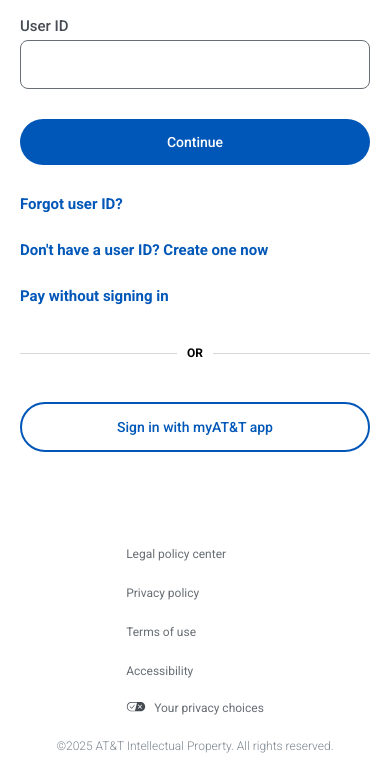
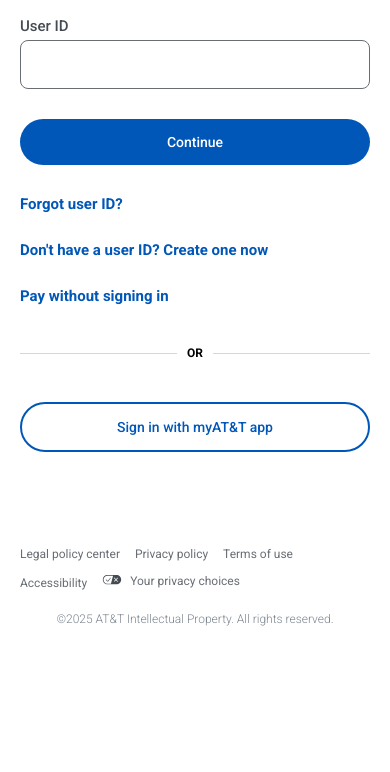
Before and after one commit to wirthschwind/attttt, a plain HTML site: page index.html in a window 390 px wide. Shown: the part 169-941 px from the top of the page. After the commit the page ends 844 px from the top, so only its background shows below. Drawn offline with Linux system fonts and the light colour scheme.

Commit message:
Update style.css

```diff
--- a/assets/style.css
+++ b/assets/style.css
@@ -357,3 +357,15 @@ input[type="checkbox"]:checked {
   line-height: 1;
   position: relative;
 }
+
+@media screen and (max-width: 768px){
+  .footer-menu {
+  display: flex;
+  flex-direction: row;
+  gap: 1.5rem;
+  font-size: 1.2rem;
+  color: var(--neutrai-200);
+  margin-top: 2.5rem;
+  flex-wrap: wrap;
+}
+}
```
